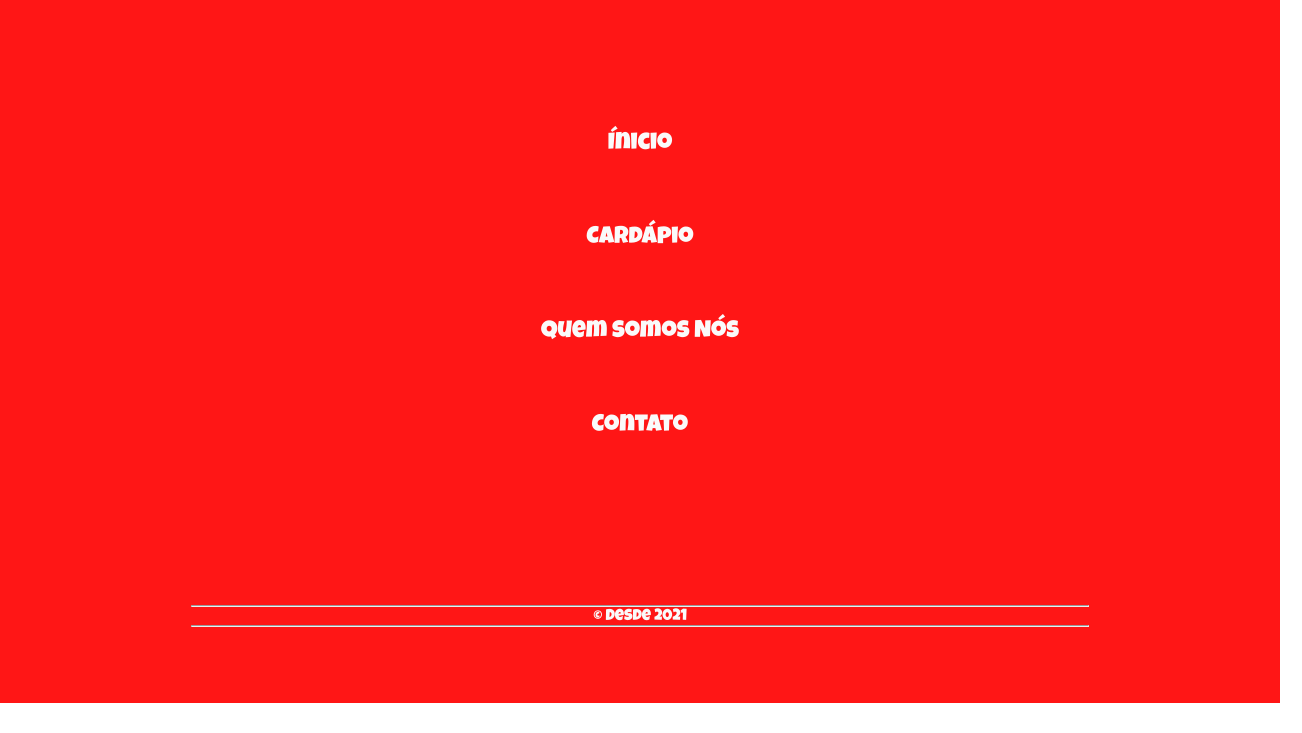
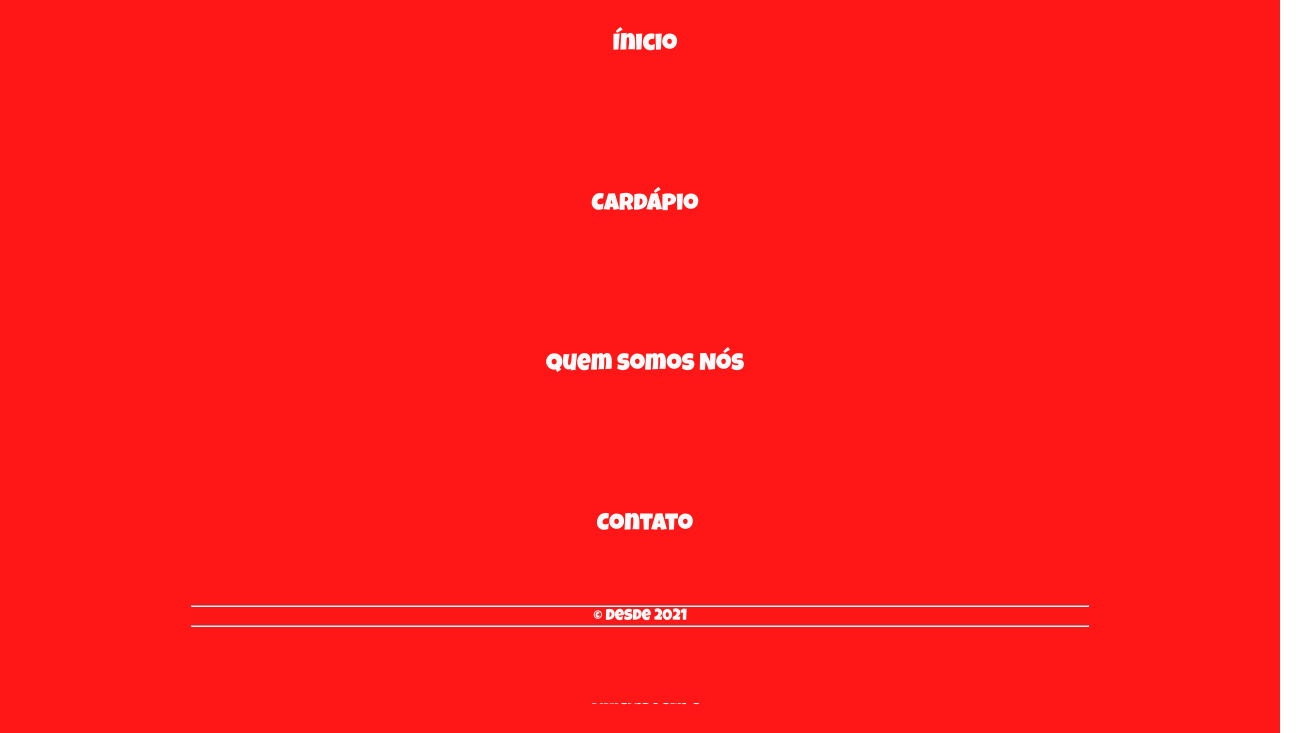
Before and after one commit to ViniciusFelipeLobo/Site-vjv, a plain HTML site: page index.html in a window 1280 px wide. Both pictures are taken after a click on the icon "menu". Shown: the part 97-830 px from the top of the page, 1302 px wide, since content can reach past the window. Before the commit the page ends 800 px from the top, so only its background shows below. Drawn offline with Linux system fonts and the light colour scheme.

Commit message:
Atualização

```diff
--- a/inicio.css
+++ b/inicio.css
@@ -176,3 +176,27 @@
         font-size: 1.5rem;
     }
 }
+@media screen and (min-width: 768px){
+header{
+    height: 13vh;
+}
+main{
+    height: 77vh;
+}
+ul{
+    display: flex;
+    flex-direction: row;
+    flex-wrap: wrap;
+    justify-content: space-evenly;
+}
+li{
+    padding: 0px;
+    width: 100vh;
+}
+a{
+    width: 100%;
+}
+footer{
+    height: 10vh;
+}
+}
```
